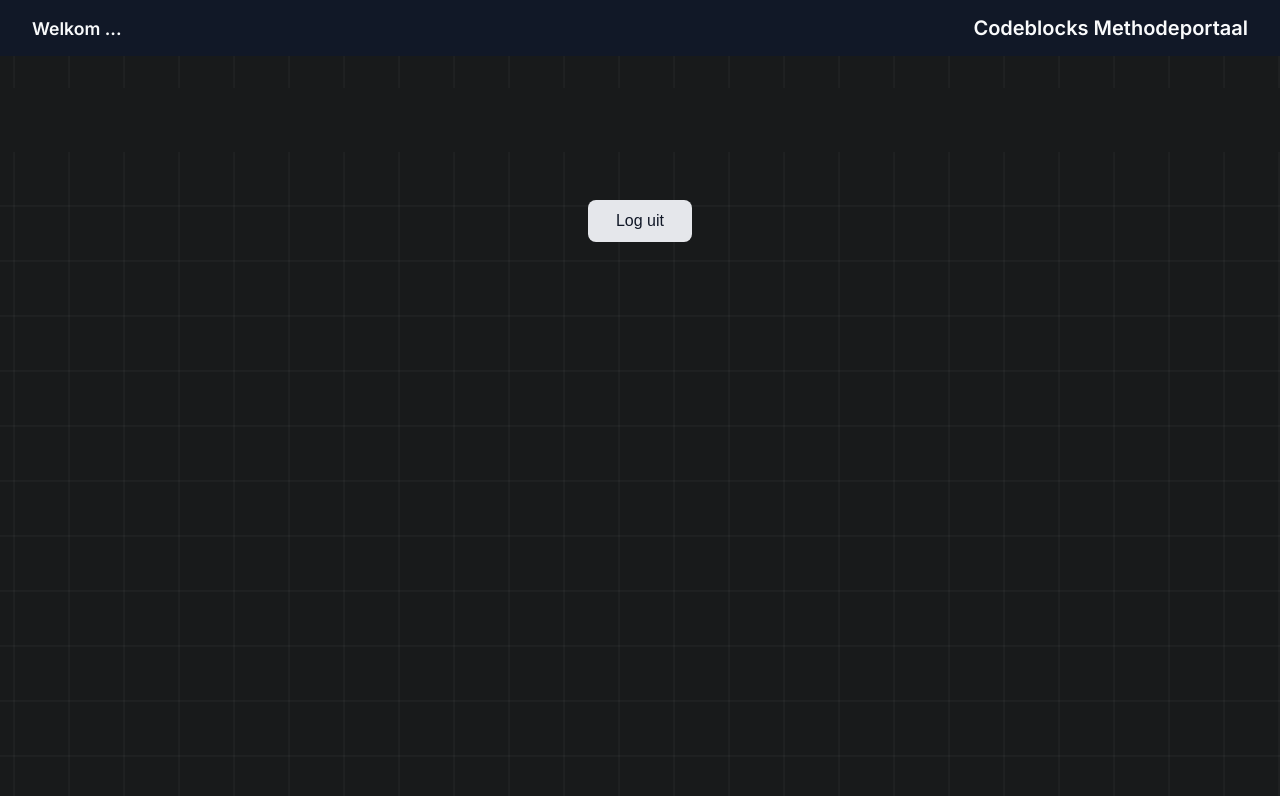
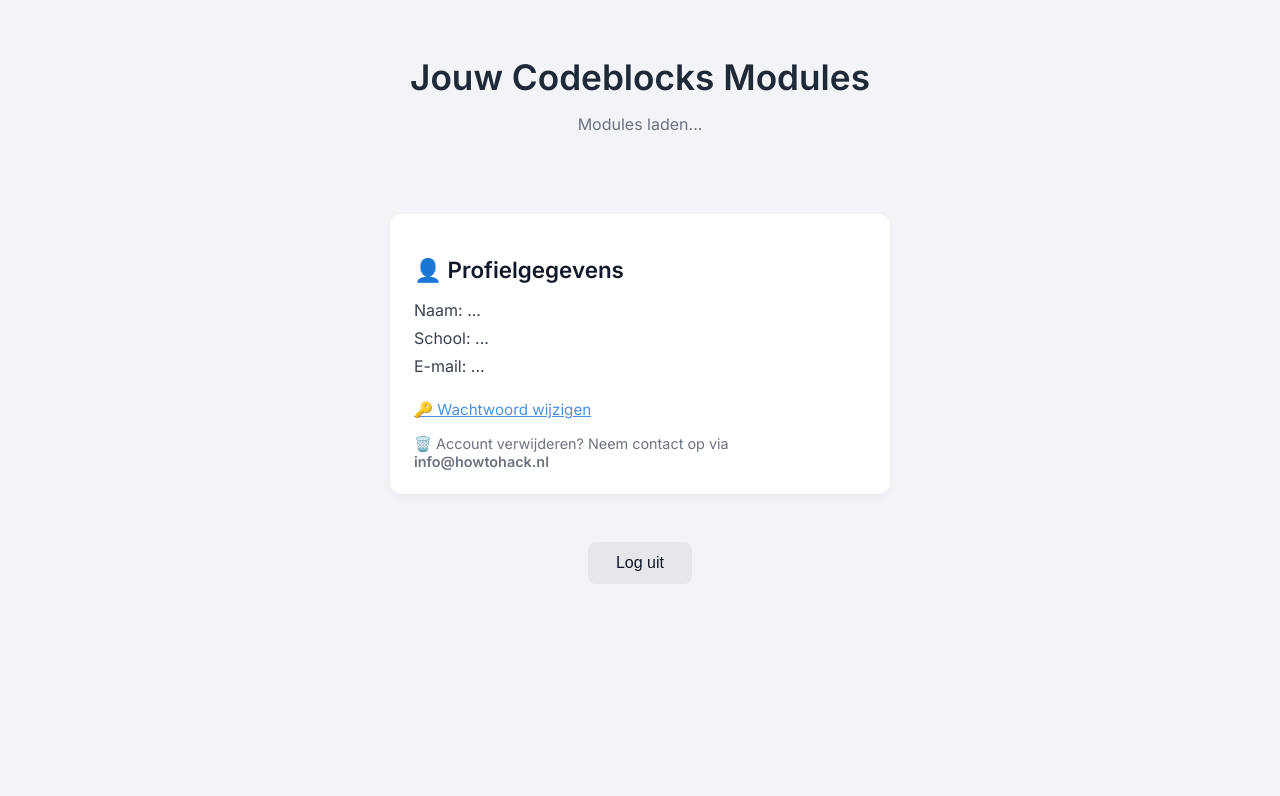
Before and after one commit to lucasenlucas/codeblocks-lessen, a plain HTML site: page dashboard.html in a window 1280 px wide. Drawn offline with Linux system fonts and the light colour scheme; no server answers.

Commit message:
Update dashboard.html

```diff
--- a/dashboard.html
+++ b/dashboard.html
@@ -1,4 +1,4 @@
- <!DOCTYPE html>
+<!DOCTYPE html>
 <html lang="nl">
 <head>
   <meta charset="UTF-8" />
@@ -9,18 +9,21 @@
     * { box-sizing: border-box; }
     body {
       margin: 0;
-      padding: 0;
+      padding: 2rem;
       font-family: 'Inter', sans-serif;
-      background-color: #181a1b;
-      background-image: linear-gradient(0deg, transparent 24%, rgba(255, 255, 255, 0.05) 25%, rgba(255, 255, 255, 0.05) 26%, transparent 27%), linear-gradient(90deg, transparent 24%, rgba(255, 255, 255, 0.05) 25%, rgba(255, 255, 255, 0.05) 26%, transparent 27%);
-      background-size: 55px 55px;
-      color: #f9fafb;
+      background-color: #f2f4f8;
+      color: #111827;
     }
     header {
       text-align: center;
       margin-bottom: 2rem;
     }
-    h1 { font-size: 2.2rem; font-weight: 700; color: #f9fafb; margin-bottom: 0.5rem; }
+    h1 {
+      font-size: 2.2rem;
+      font-weight: 700;
+      color: #1f2937;
+      margin-bottom: 0.5rem;
+    }
     .grid {
       display: grid;
       grid-template-columns: repeat(auto-fill, minmax(320px, 1fr));
@@ -95,14 +98,19 @@
   </style>
 </head>
 <body>
-  <header style="padding: 1rem 2rem; background-color: #111827; display: flex; justify-content: space-between; align-items: center;">
-  <div style="font-size: 1.1rem; font-weight: 600; color: #f9fafb;">Welkom <span id="user-name">...</span></div>
-  <h1 style="font-size: 1.25rem; color: #f9fafb; margin: 0;">Codeblocks Methodeportaal</h1>
-</header>
-  <main class="grid" id="module-list" style="background-color: #181a1b; padding: 2rem;"></main>
+  <header>
+    <h1>Jouw Codeblocks Modules</h1>
+    <p id="loading">Modules laden...</p>
+  </header>
+  <main class="grid" id="module-list"></main>
 
-
-
+  <div class="profile-block" id="profile">
+    <h2>👤 Profielgegevens</h2>
+    <div class="profile-item" id="profile-name">Naam: ...</div>
+    <div class="profile-item" id="profile-org">School: ...</div>
+    <div class="profile-item" id="profile-email">E-mail: ...</div>
+    <div class="change-password" id="change-password">🔑 Wachtwoord wijzigen</div>
+    <div class="note">🗑️ Account verwijderen? Neem contact op via <strong>info@howtohack.nl</strong></div>
   </div>
 
   <button class="logout" id="logout-btn">Log uit</button>
@@ -129,7 +137,6 @@
     const loadingText = document.getElementById("loading");
 
     onAuthStateChanged(auth, async (user) => {
-      const userNameElement = document.getElementById("user-name");
       if (!user) return location.href = "index.html";
 
       // Profiel tonen
@@ -138,9 +145,6 @@
       if (userDoc.exists()) {
         const data = userDoc.data();
         document.getElementById("profile-name").textContent = `Naam: ${data.name || "-"}`;
-        document.getElementById("profile-org").textContent = `School: ${data.organization || "-"}`;
-        userNameElement.textContent = data.name || user.email.split("@")[0];
-      }`;
         document.getElementById("profile-org").textContent = `School: ${data.organization || "-"}`;
       }
 
```
